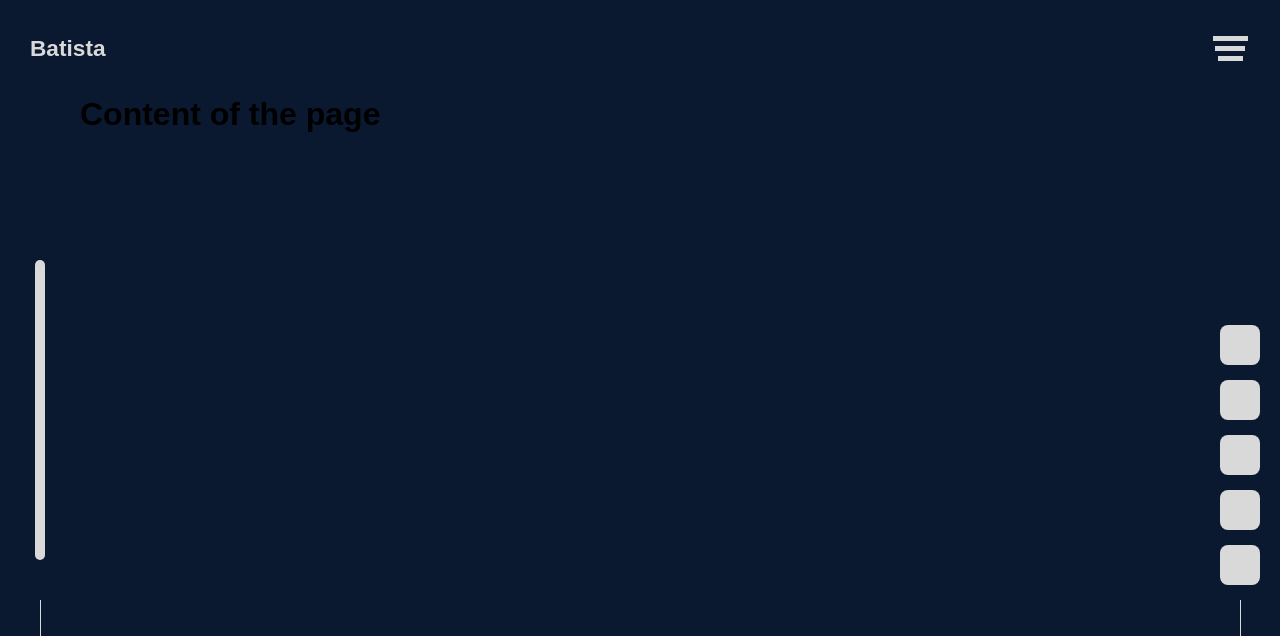
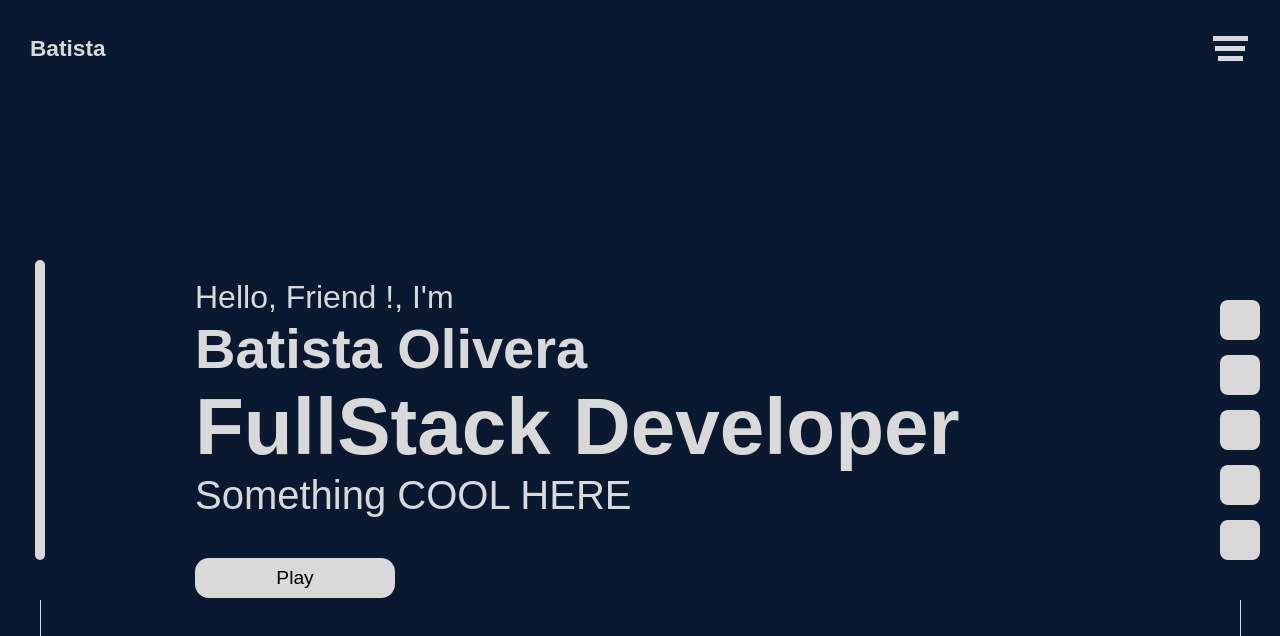
Before and after one commit to BatistaTony/batista-dev, a React (Create React App) app: page / in a window 1280 px wide. Shown: the top 636 px of the page. Built offline with nearby package versions, Linux system fonts and the light colour scheme.

Commit message:
feat: make hero section elements and basic styles

```diff
--- a/src/App.tsx
+++ b/src/App.tsx
@@ -1,6 +1,7 @@
 import React from "react";
 import { ThemeProvider } from "styled-components";
 import { Layout } from "./components/layout/layout";
+import Hero from "./components/section/Hero";
 import { GlobalStyle, theme } from "./styles/global.style";
 
 function App() {
@@ -9,7 +10,7 @@ function App() {
       <div className="App">
         <GlobalStyle />
         <Layout>
-          <h1>Content of the page</h1>
+          <Hero />
         </Layout>
       </div>
     </ThemeProvider>
--- a/src/components/layout/styles.ts
+++ b/src/components/layout/styles.ts
@@ -55,12 +55,12 @@ export const SiderBarLeft = styled.div`
   height: 300px;
   width: 10px;
   background: ${(props) => props.theme.colors.primaryWhite};
-  margin-bottom: 40px;
   border-radius: 5px;
 `;
 
 export const ButtonBarIndicator = styled.div`
   width: 1px;
   height: 200px;
+  margin-top: 40px;
   background: ${(props) => props.theme.colors.primaryWhite};
 `;
--- /dev/null
+++ b/src/components/section/Hero/index.tsx
@@ -0,0 +1,27 @@
+import React from "react";
+
+import {
+  DevName,
+  DevRole,
+  GreetingsText,
+  HeroButton,
+  HeroContainer,
+  HeroText,
+  InfoContainer,
+} from "./styles";
+
+const Hero = () => {
+  return (
+    <HeroContainer>
+      <InfoContainer>
+        <GreetingsText>Hello, Friend !, I'm</GreetingsText>
+        <DevName>Batista Olivera</DevName>
+        <DevRole>FullStack Developer</DevRole>
+        <HeroText>Something COOL HERE</HeroText>
+        <HeroButton>Play</HeroButton>
+      </InfoContainer>
+    </HeroContainer>
+  );
+};
+
+export default Hero;
--- /dev/null
+++ b/src/components/section/Hero/styles.ts
@@ -0,0 +1,43 @@
+import styled from "styled-components";
+
+export const HeroContainer = styled.div`
+  box-sizing: border-box;
+`;
+
+export const InfoContainer = styled.div`
+  margin-left: 115px;
+  margin-top: 183px;
+`;
+
+export const GreetingsText = styled.p`
+  font-size: 2rem;
+  color: ${(props) => props.theme.colors.primaryWhite};
+`;
+
+export const DevName = styled.h1`
+  font-size: 3.5rem;
+  color: ${(props) => props.theme.colors.primaryWhite};
+`;
+
+export const DevRole = styled.h1`
+  font-size: 5rem;
+  color: ${(props) => props.theme.colors.primaryWhite};
+`;
+
+export const HeroText = styled.p`
+  font-size: 2.5rem;
+  color: ${(props) => props.theme.colors.primaryWhite};
+`;
+
+export const HeroButton = styled.button`
+  border: none;
+  outline: none;
+  width: 200px;
+  height: 40px;
+  font-size: 1.2rem;
+  color: black;
+  background: #d9d9d9;
+  border-radius: 14px;
+  margin-top: 40px;
+  cursor: pointer;
+`;
--- a/src/components/section/Networks/style.ts
+++ b/src/components/section/Networks/style.ts
@@ -13,6 +13,6 @@ export const NetWorkItem = styled.div`
   height: 40px;
   background: ${(props) => props.theme.colors.primaryWhite};
   border-radius: 8px;
-  margin-bottom: 15px;
+  margin-top: 15px;
   cursor: pointer;
 `;
```
